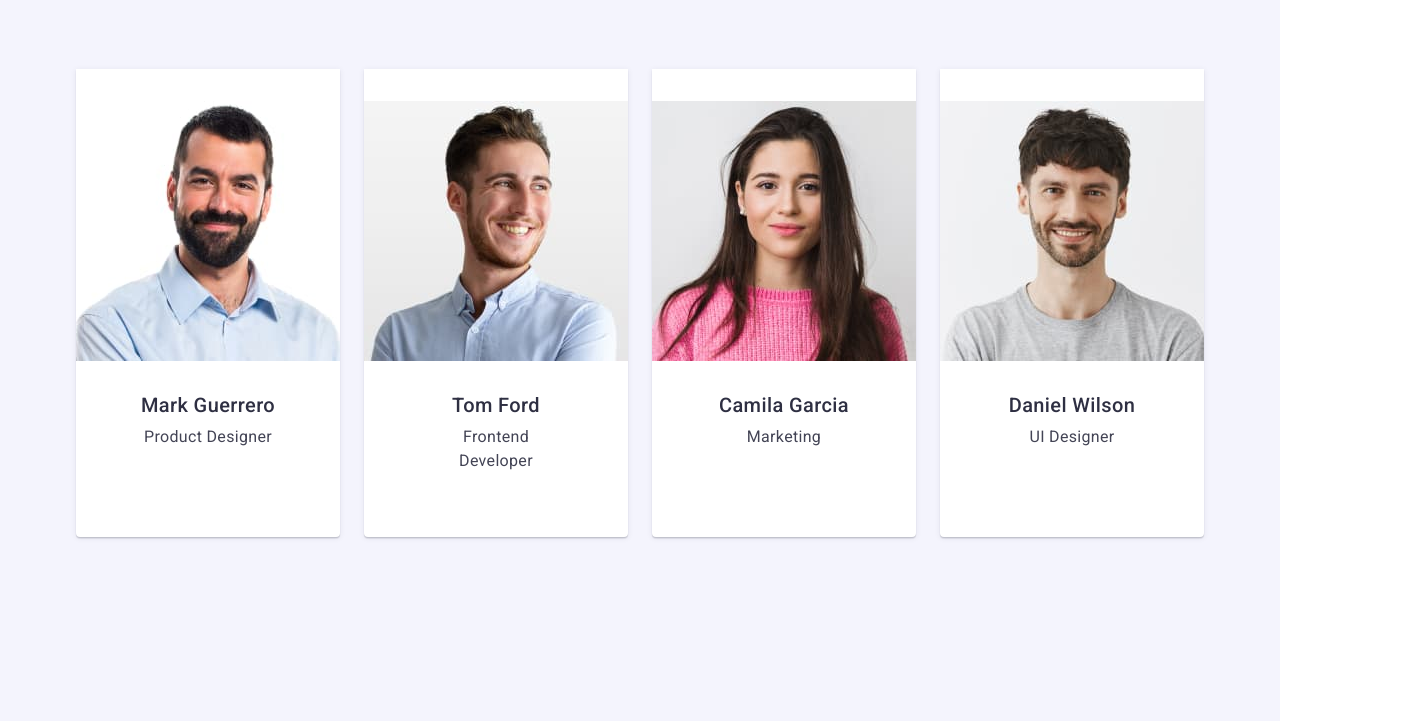
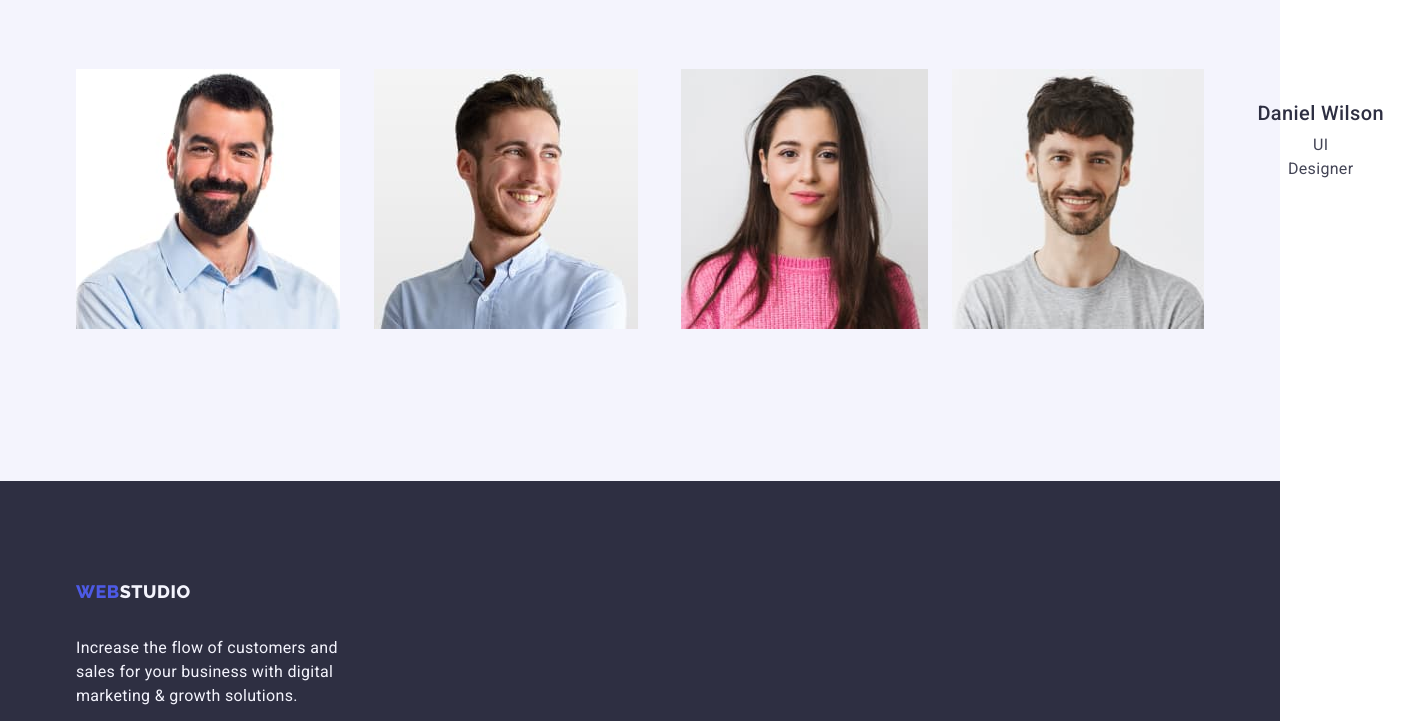
Before and after one commit to Petrenk0/g, a plain HTML site: page index.html in a window 1280 px wide. Shown: the part 2076-2797 px from the top of the page, 1413 px wide, since content can reach past the window. Drawn offline with nearby package versions, Linux system fonts and the light colour scheme; files whose address does not match are found by name.

Commit message:
яваи

```diff
--- a/css/styles.css
+++ b/css/styles.css
@@ -38,7 +38,6 @@ img {
 .header-list {
     display: flex;
     gap: 40px;
-    padding: 24px 0;
 
 }
 
@@ -58,8 +57,9 @@ img {
     text-transform: uppercase;
     text-decoration: none;
     margin-right: 76px;
-    display: flex;
     align-items: center;
+    display: inline-block;
+    margin-bottom: 16px;
 }
 
 .header-logo-black {
@@ -110,6 +110,9 @@ ol {
     font-weight: 500;
     line-height: 1.5;
     letter-spacing: 0.02em;
+}
+.header-menu-item {
+    padding: 24px 0;
 }
 
 .header-link:hover {
@@ -200,7 +203,7 @@ ol {
     gap: 24px;
 }
 .advantages-list-item {
-   width: calc((100% - 72px) / 4);
+    flex-basis: calc((100% - 3 * 24px) / 4);
 }
 
 .advantages-subtitle {
@@ -322,6 +325,8 @@ ol {
     font-weight: 400;
     line-height: 1.5;
     letter-spacing: 0.02em;
+    background-color: var(--navyblue, #2E2F42);
+
 }
 
 .background {
@@ -330,10 +335,6 @@ ol {
 
 .bottom {
     color: var(--cloud, #F4F4FD);
-}
-
-.footer-text {
-    background-color: var(--navyblue, #2E2F42);
 }
 
 .description {
--- a/index.html
+++ b/index.html
@@ -99,30 +99,30 @@
             <div class="container">
                 <h2 class="team-title">Our Team</h2>
                 <ul class="team-list list">
-                    <li class="team-list-item">
+                    <li class="team-list">
+                        <img class="team-image" src="./images/img.jpg" alt="Mark Guerrero" width="264">
                         <div class="team-wrap">
-                        <img class="team-image" src="./images/img.jpg" alt="Mark Guerrero" width="264">
                         <h3 class="team-member">Mark Guerrero</h3>
                         <p class="team-text"> Product Designer</p>
                     </div>
                     </li>
-                    <li class="team-list-item">
+                    <li class="team-list">
+                        <img class="team-image" src="./images/img2.jpg" alt="Tom Ford" width="264">
                         <div class="team-wrap">
-                        <img class="team-image" src="./images/img2.jpg" alt="Tom Ford" width="264">
                         <h3 class="team-member">Tom Ford</h3>
                         <p class="team-text"> Frontend Developer</p>
                         </div>
                     </li>
-                    <li class="team-list-item">
+                    <li class="team-list">
+                        <img class="team-image" src="./images/img3.jpg" alt="Camila Garcia" width="264">
                         <div class="team-wrap">
-                        <img class="team-image" src="./images/img3.jpg" alt="Camila Garcia" width="264">
                         <h3 class="team-member">Camila Garcia</h3>
                         <p class="team-text">Marketing</p>
                         </div>
                     </li>
-                    <li class="team-list-item">
+                    <li class="team-list">
+                        <img class="team-image" src="./images/img4.jpg" alt="Daniel Wilson" width="264">
                         <div class="team-wrap">
-                        <img class="team-image" src="./images/img4.jpg" alt="Daniel Wilson" width="264">
                         <h3 class="team-member">Daniel Wilson</h3>
                         <p class="team-text">UI Designer</p>
                         </div>
```
Also changed, not shown: portfolio.html (+1 -1 lines).
